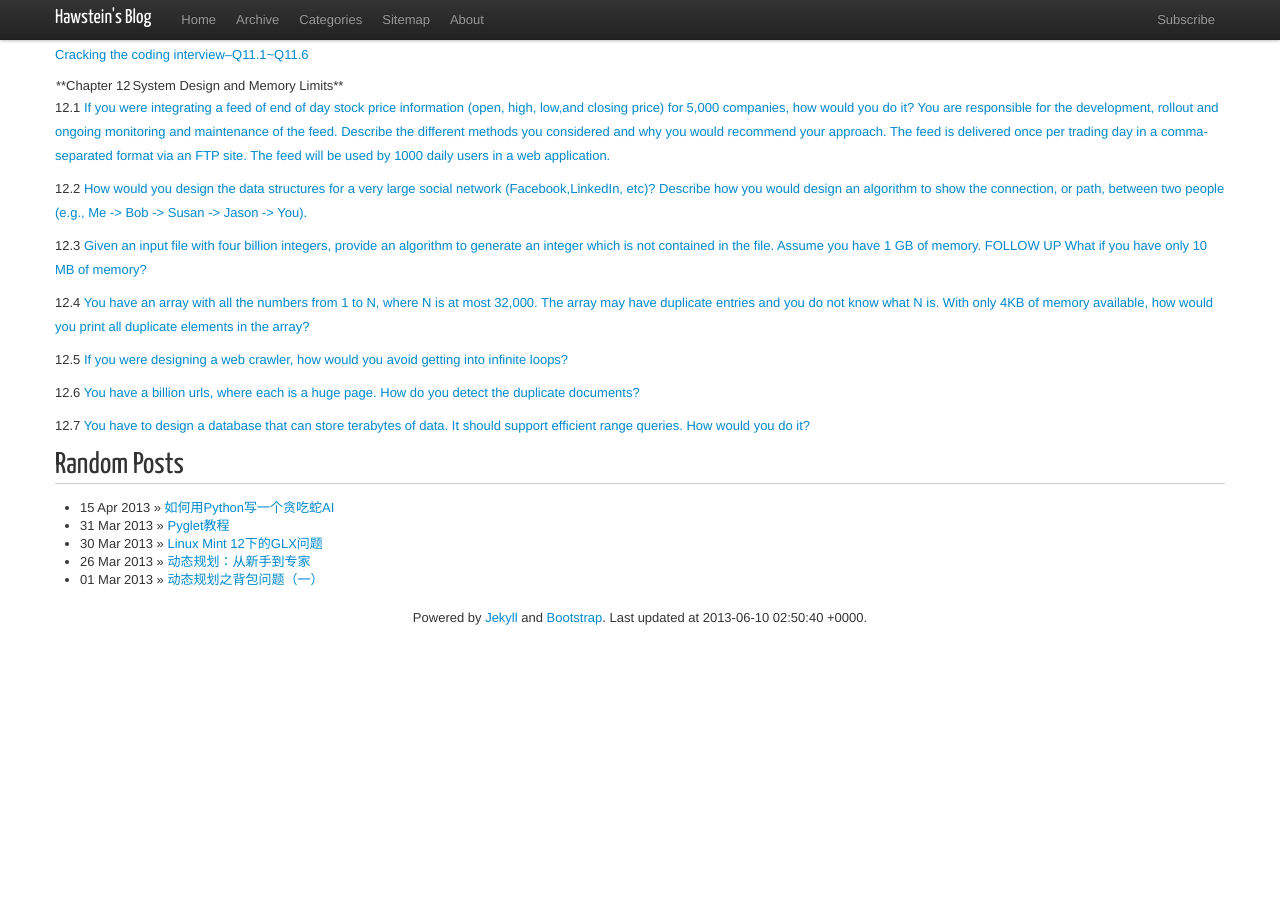
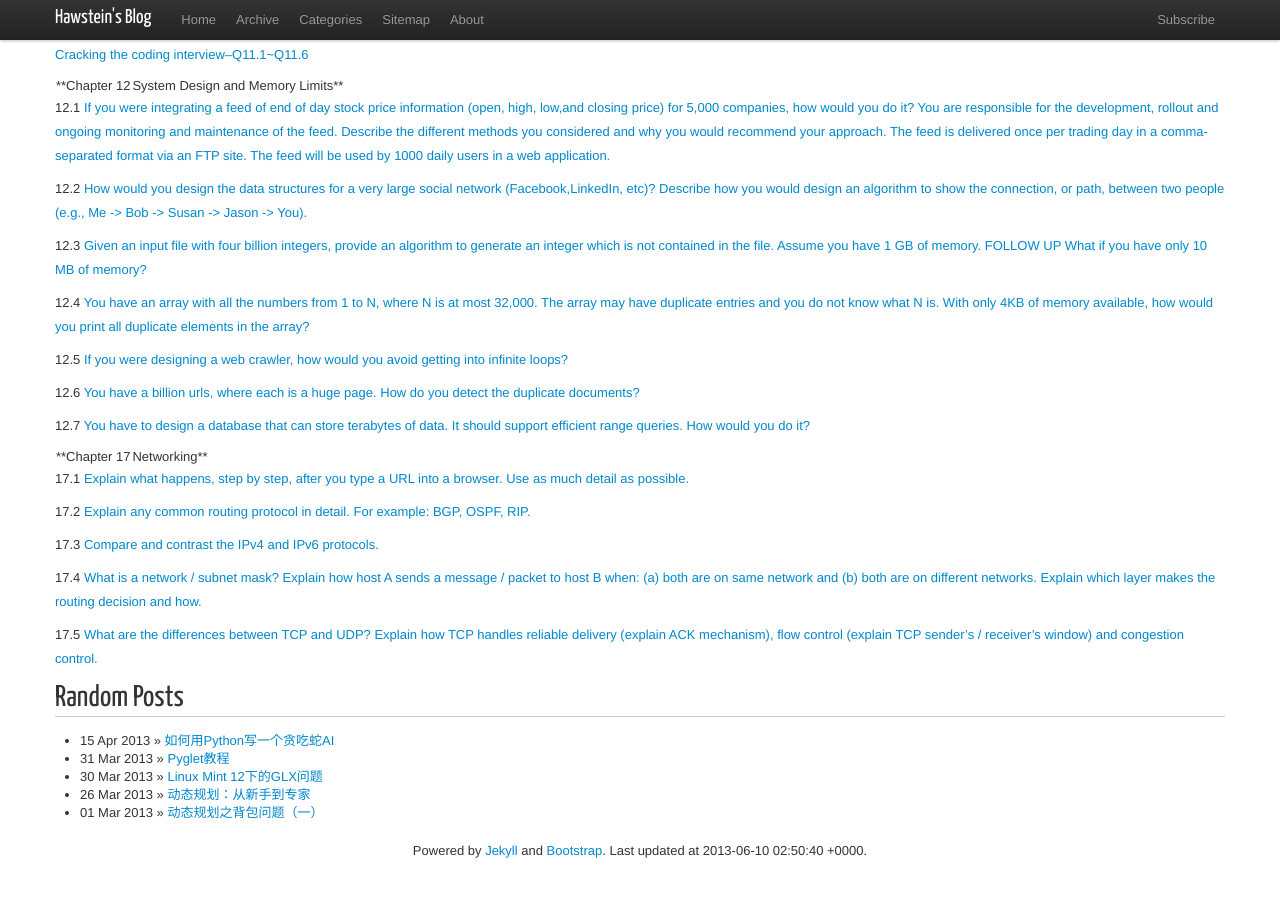
Before and after one commit to Hawstein/hawstein.github.com, a Jekyll site: the page built from _posts/2013/2013-3-14-ctci-solutions-contents.md, in a window 1280 px wide and 900 px high, scrolled down 2904 px. Shown: the top 897 px of the window. Built offline with Jekyll 4.4.1, drawn with Linux system fonts in a browser that asks for light colours; nearby versions of some CDN libraries; Markdown is read by kramdown in place of the engine named in the settings; comment, search, counter and statistics services are not loaded; before the commit the page ends 3571 px from its top, so only the background shows below that.

Commit message:
alter ctci sln

```diff
--- a/_posts/2013/2013-3-14-ctci-solutions-contents.md
+++ b/_posts/2013/2013-3-14-ctci-solutions-contents.md
@@ -412,3 +412,32 @@ detect the duplicate documents?
 [You have to design a database that can store terabytes of data.
 It should support efficient range queries. How would you do it?
 ](/posts/12.7.html)
+
+**Chapter 17 | Networking**
+
+17.1
+[Explain what happens, step by step, after you type a URL into a
+browser. Use as much detail as possible.
+](/posts/17.1.html)
+
+17.2
+[Explain any common routing protocol in detail. For example: BGP,
+OSPF, RIP.
+](/posts/17.2.html)
+
+17.3
+[Compare and contrast the IPv4 and IPv6 protocols.
+](/posts/17.3.html)
+
+17.4
+[What is a network / subnet mask? Explain how host A sends a
+message / packet to host B when: (a) both are on same network
+and (b) both are on different networks.
+Explain which layer makes the routing decision and how.
+](/posts/17.4.html)
+
+17.5
+[What are the differences between TCP and UDP? Explain how TCP
+handles reliable delivery (explain ACK mechanism), flow control
+(explain TCP sender’s / receiver’s window) and congestion control.
+](/posts/17.5.html)
```
Also changed, not shown: _posts/2013/2013-2-7-17.5.md (+2 -0 lines).
